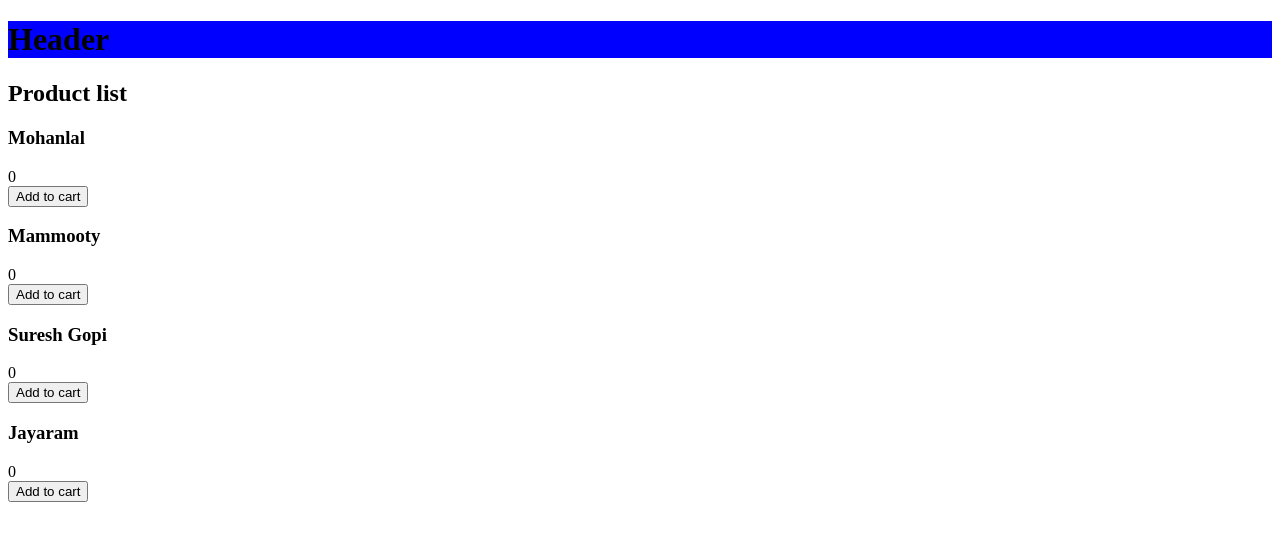
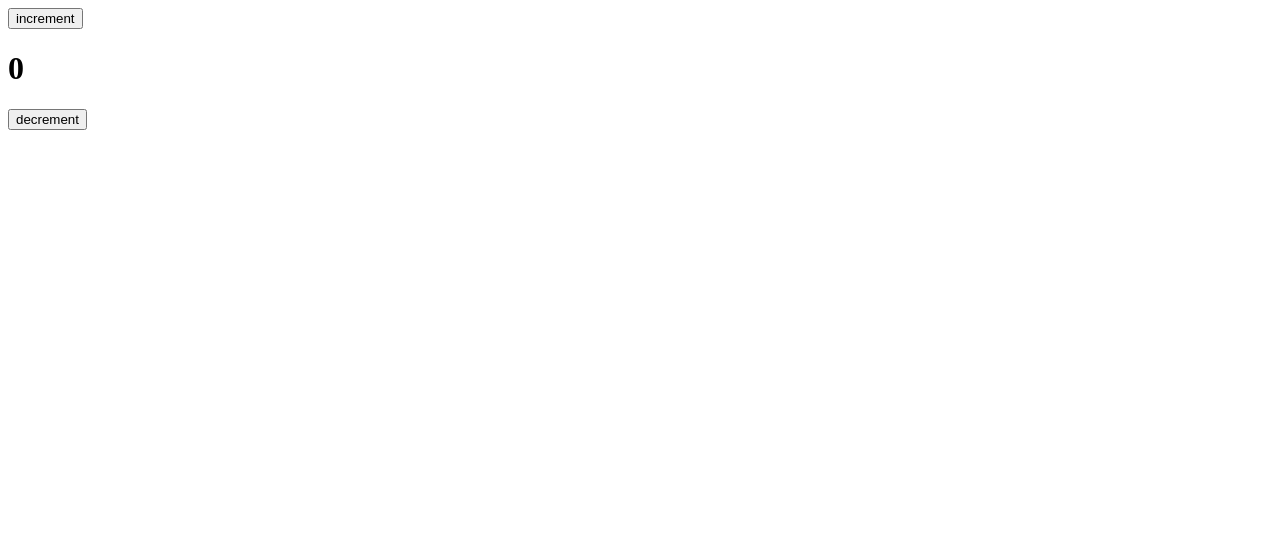
Before and after one commit to adharshrajeeev/React_Restart, a React (Create React App) app: page / in a window 1280 px wide. Shown: the top 540 px of the page. Built offline with nearby package versions, Linux system fonts and the light colour scheme.

Commit message:
redx some files changed

```diff
--- a/package.json
+++ b/package.json
@@ -8,6 +8,7 @@
     "@testing-library/user-event": "^13.5.0",
     "react": "^18.2.0",
     "react-dom": "^18.2.0",
+    "react-redux": "^8.0.5",
     "react-scripts": "5.0.1",
     "redux": "^4.2.1",
     "web-vitals": "^2.1.4"
--- a/src/App.js
+++ b/src/App.js
@@ -2,9 +2,10 @@
 // import Greet2 from "./Components/Greet2";
 // import Message from "./Components/Message";
 
-import React, { Fragment } from "react";
-import Headers from "./Components/Header/Headers";
-import Products from "./Components/ProductList/Products";
+import React from "react";
+import ReactRedux from "./Components/ReactRedux";
+// import Headers from "./Components/Header/Headers";
+// import Products from "./Components/ProductList/Products";
 // import ComponentC from "./Components/ComponentC";
 
 // import UseReducerHook from "./Components/UseReducerHook";
@@ -56,10 +57,11 @@ function App() {
         <ComponentC/>
         </ChannelContext.Provider>
         </UserContext.Provider> */}
-        <Fragment>
+        {/* <Fragment>
           <Headers/>
           <Products/>
-        </Fragment>
+        </Fragment> */}
+        <ReactRedux/>
     </div>
   );
 }
--- /dev/null
+++ b/src/Components/ReactRedux.jsx
@@ -0,0 +1,17 @@
+import React, { useEffect, useState } from 'react'
+
+function ReactRedux() {
+  const [state,setState]=useState(0);
+useEffect(()=>{
+  console.log("inside useeffect");
+})
+  return (
+    <div>
+        <button onClick={()=>setState(state+1)}>increment</button>
+        <h1>{state}</h1>
+        <button onClick={()=>setState(state-1)}>decrement</button>
+    </div>
+  )
+}
+
+export default ReactRedux
```
Also changed, not shown: src/Redux/Store.js (added, +23 -0 lines), src/index.js (+7 -1 lines), src/Redux/Store.jsx (deleted), 1 other file (tests, documents, lock files or other folders).
